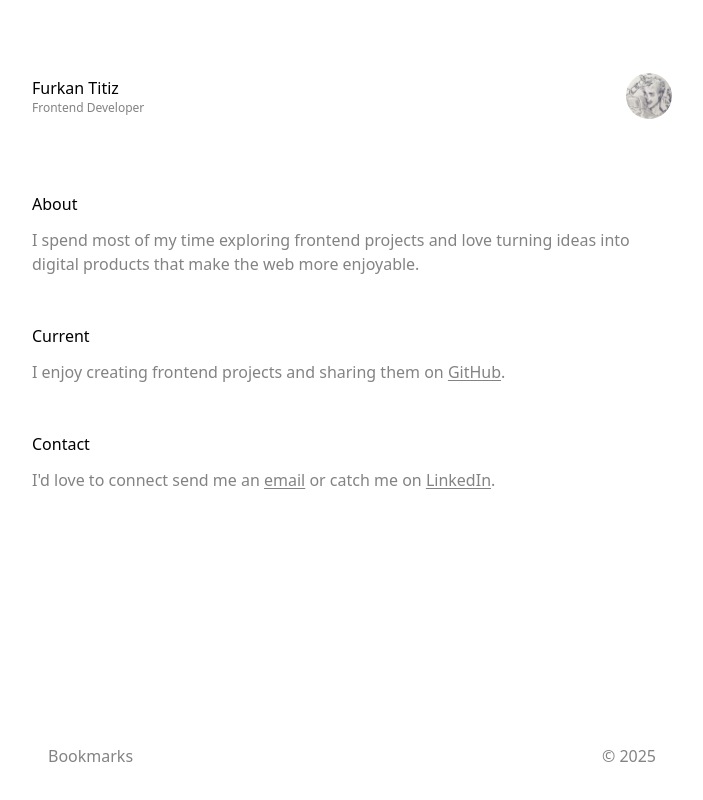
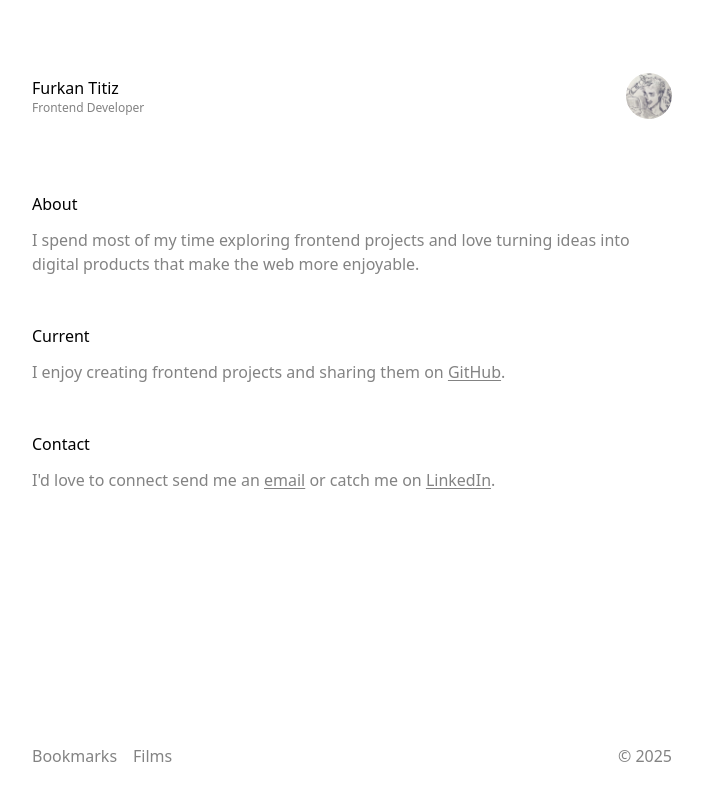
Before and after one commit to qrphy/homepage, a Next.js app: page / in a window 1280 px wide. Shown: the whole page, without its empty margins (288-991 px from the left). Built offline with nearby package versions, Linux system fonts and the light colour scheme.

Commit message:
update footer

```diff
--- a/src/app/components/Footer.tsx
+++ b/src/app/components/Footer.tsx
@@ -1,7 +1,8 @@
 export default function Footer() {
   return (
-    <footer className="mt-auto py-8 text-center text-base text-gray-600 dark:text-gray-400 ct-color">
-      <div className="flex justify-between items-center gap-4 px-4">
+    <footer className="mt-auto py-8 text-center text-base ct-color">
+      <div className="flex justify-between items-center">
+        <div className="flex justifiy-between items-center gap-4 text-base font-normal">
           <a
             href="/bookmarks"
             className="hover:underline hover:text-blue-600 underline-offset-2 transition-colors duration-200"
@@ -9,6 +10,13 @@ export default function Footer() {
           >
             Bookmarks
           </a>
+          <a
+            href="/films"
+            className="hover:underline hover:text-blue-600 underline-offset-2 transition-colors duration-200"
+          >
+            Films
+          </a>
+        </div>
         <p>&copy; 2025</p>
       </div>
     </footer>
```
Also changed, not shown: src/app/films/page.tsx (renamed from src/app/filmler/page.tsx). Lines whose indentation alone changed are shown as unchanged.
